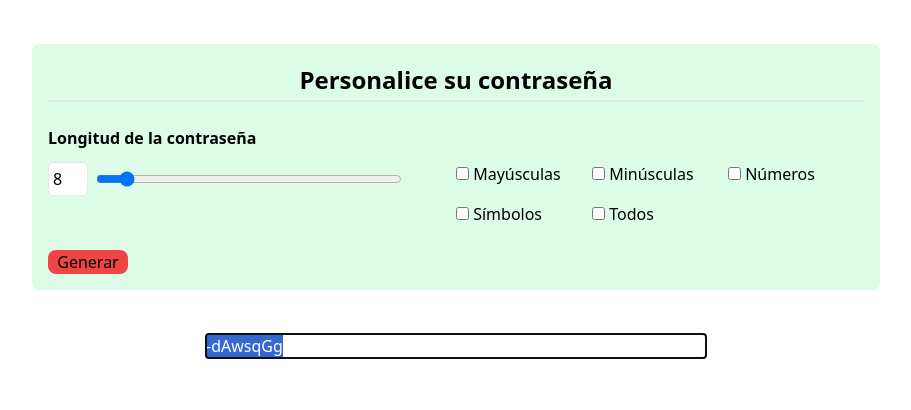
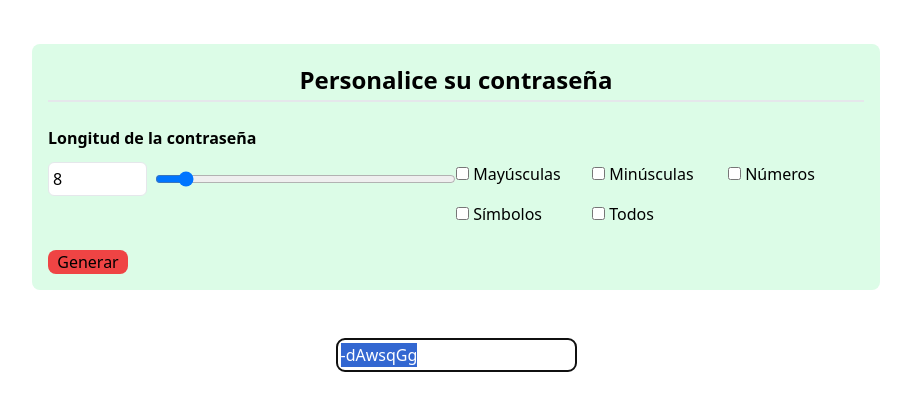
Before and after one commit to mikygaleano/generator-password, a website built with Vite: page index.html in a window 1280 px wide. Both pictures are taken after a click on the button "Generar". Shown: the whole page, without its empty margins (184-1095 px from the left). Built offline with nearby package versions, Linux system fonts and the light colour scheme.

Commit message:
acomodando la logica y el style del newInput

```diff
--- a/index.html
+++ b/index.html
@@ -4,6 +4,7 @@
     <meta charset="UTF-8" />
     <meta name="viewport" content="width=device-width, initial-scale=1.0" />
     <title>App generator password</title>
+    <link rel="stylesheet" href="style.css">
   </head>
   <body>
     <main class="w-full min-h-screen">
@@ -15,7 +16,7 @@
               <div >
                 <div class="w-full inline-flex gap-2">
                   <input
-                    class="w-10 border p-1 rounded-md"
+                    class="w-15 border p-1 rounded-md"
                     type="number"
                     min="0"
                     max="100"
@@ -84,6 +85,7 @@
       </section>
       <section class="w-full flex place-content-center mt-10">
         <div
+          class="w-full p-1 grid place-content-center"
           id="generarpassword">
         </div>
       </section>
--- a/main.js
+++ b/main.js
@@ -16,9 +16,7 @@ simbolos = '-+/*';
 let contraseña = '';
 
 const eventNumber = () => {
-    const defaultValue = '8'; // Valor predeterminado deseado
-    inputLongiNumber.value = defaultValue;
-    inputLongiRange.value = defaultValue;
+    inputLongiRange.value = inputLongiNumber.value;
 };
 const eventRange = ()=> {
     inputLongiNumber.value = inputLongiRange.value;
@@ -58,7 +56,9 @@ const option = () => {
 
 
 document.addEventListener('DOMContentLoaded', ()=> {
-    eventNumber();
+    const defaultValue = '8'; // Valor predeterminado deseado
+    inputLongiNumber.value = defaultValue;
+    inputLongiRange.value = defaultValue;
     inputLongiNumber.addEventListener('input', eventNumber);
     inputLongiRange.addEventListener('input', eventRange);
 
@@ -80,7 +80,7 @@ document.addEventListener('DOMContentLoaded', ()=> {
         newInput.value = contraseña;
         console.log(contraseña);
 
-        newInput.style.width = '500px'
+        newInput.classList.add('w-50', 'rounded-lg', 'border', 'p-1');
         domGenerarpassword.append(newInput);
 
         newInput.select();
```
